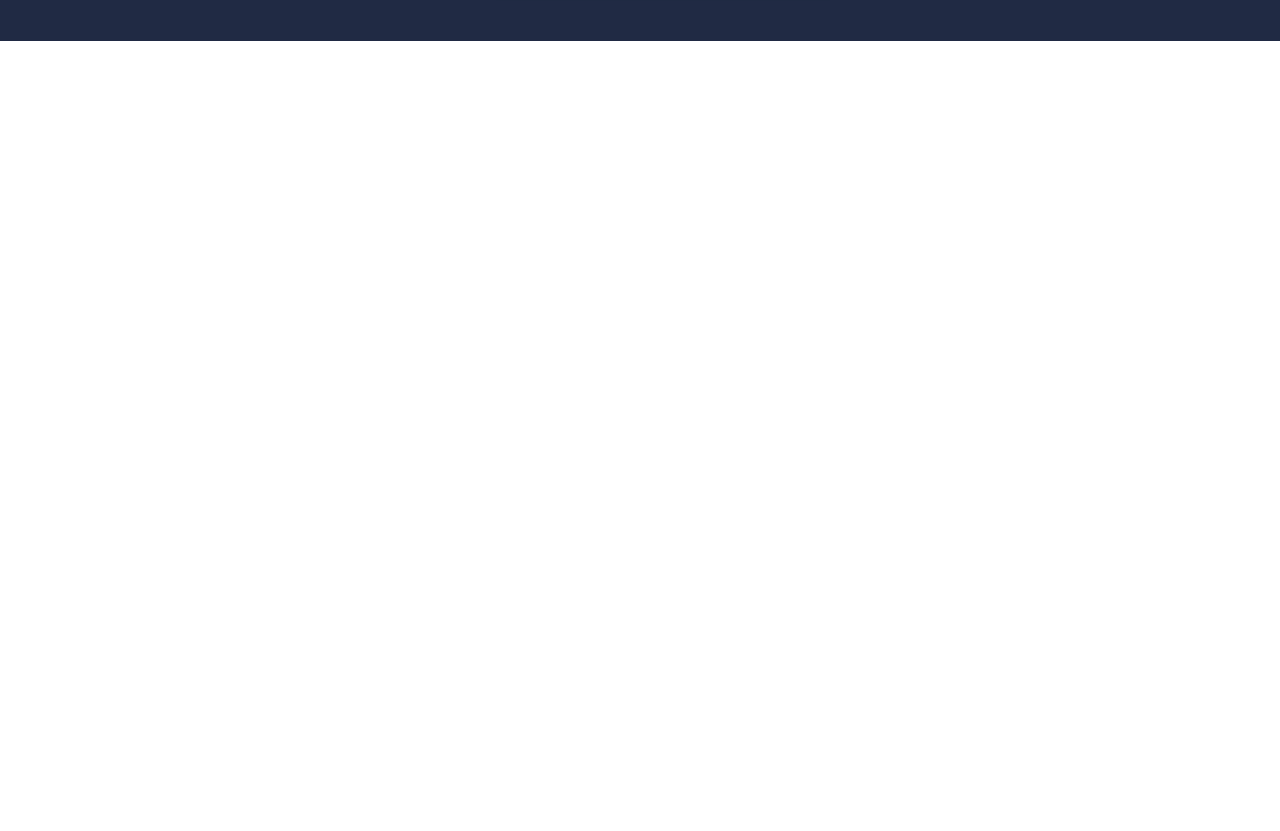
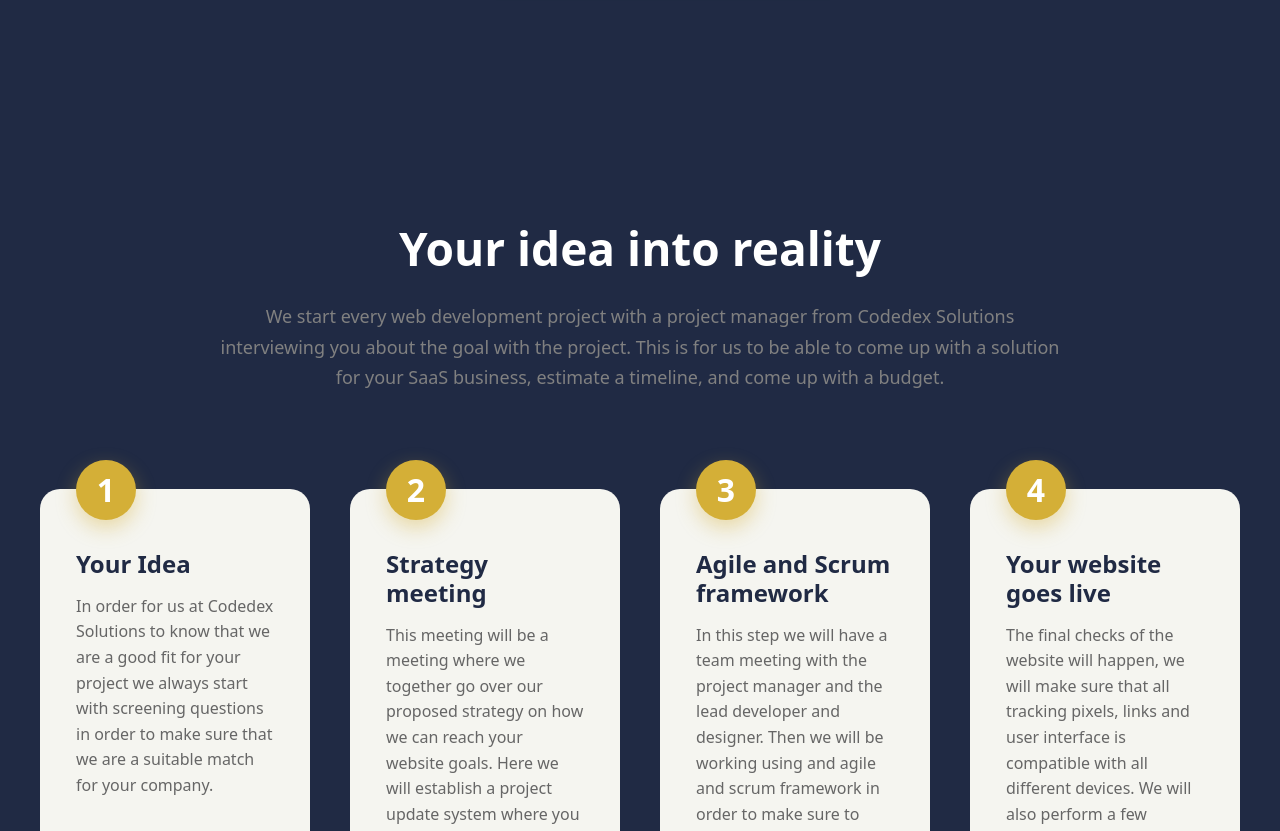
Before and after one commit to SaranshGolash/SoftwareAgencyCRM, a React (Create React App) app in the folder client/: page / in a window 1280 px wide. Shown: the part 1960-2791 px from the top of the page. Before the commit the page ends 2001 px from the top, so only its background shows below. Built offline with nearby package versions, Linux system fonts and the light colour scheme.

Commit message:
Finished working on HeaderYourIdea Component

```diff
--- a/client/src/components/Header.jsx
+++ b/client/src/components/Header.jsx
@@ -2,6 +2,7 @@ import NavBar from "./NavBar";
 import HeaderBody from "./HeaderBody";
 import HeaderServices from "./HeaderServices";
 import HeaderAboutWork from "./HeaderAboutWork";
+import HeaderYourIdea from "./HeaderYourIdea";
 
 function Header() {
     const links = [
@@ -25,6 +26,7 @@ function Header() {
             <HeaderBody />
             <HeaderServices />
             <HeaderAboutWork />
+            <HeaderYourIdea />
         </div>
         </>
     );
--- a/client/src/components/HeaderServices.jsx
+++ b/client/src/components/HeaderServices.jsx
@@ -53,6 +53,7 @@ function HeaderServices() {
         flexFlow: 'column nowrap',
         gap: '5px',
         width: '18rem',
+        backgroundColor: '#F5F5F0'
     }
 
     return (
--- /dev/null
+++ b/client/src/components/HeaderYourIdea.jsx
@@ -0,0 +1,144 @@
+import React from 'react';
+
+function HeaderYourIdea() {
+    const sectionStyle = {
+        padding: '100px 20px',
+        display: 'flex',
+        flexDirection: 'column',
+        alignItems: 'center',
+        fontFamily: 'system-ui, -apple-system, BlinkMacSystemFont, "Segoe UI", Roboto, Helvetica, Arial, sans-serif'
+    };
+
+    const headerContainerStyle = {
+        maxWidth: '850px',
+        textAlign: 'center',
+        marginBottom: '80px'
+    };
+
+    const titleStyle = {
+        fontSize: '46px',
+        fontWeight: '800',
+        marginBottom: '25px',
+        color: '#FFFFFF'
+    };
+
+    const descriptionStyle = {
+        fontSize: '18px',
+        lineHeight: '1.7',
+        color: 'grey',
+        fontWeight: '500'
+    };
+
+    const gridStyle = {
+        display: 'grid',
+        gridTemplateColumns: 'repeat(auto-fit, minmax(250px, 1fr))',
+        gap: '40px',
+        maxWidth: '1200px',
+        width: '100%'
+    };
+
+    const cardStyle = {
+        backgroundColor: '#F5F5F0',
+        padding: '50px 35px 40px 35px',
+        borderRadius: '20px',
+        position: 'relative',
+        transition: 'all 0.3s ease',
+        cursor: 'default',
+        border: '1px solid transparent'
+    };
+
+    const numberStyle = {
+        position: 'absolute',
+        top: '-30px',
+        left: '35px',
+        fontSize: '32px',
+        fontWeight: '900',
+        color: '#FFFFFF',
+        backgroundColor: '#D4AF37', // Gold Accent
+        width: '60px',
+        height: '60px',
+        display: 'flex',
+        justifyContent: 'center',
+        alignItems: 'center',
+        borderRadius: '50%',
+        boxShadow: '0 8px 20px rgba(212, 175, 55, 0.4)',
+        transition: 'transform 0.3s ease'
+    };
+
+    const stepTitleStyle = {
+        fontSize: '24px',
+        fontWeight: 'bold',
+        marginTop: '10px',
+        marginBottom: '15px',
+        color: '#202A44'
+    };
+
+    const stepDescStyle = {
+        fontSize: '16px',
+        color: '#666666',
+        lineHeight: '1.6'
+    };
+
+    const steps = [
+        {
+            number: '1',
+            title: 'Your Idea',
+            description: 'In order for us at Codedex Solutions to know that we are a good fit for your project we always start with screening questions in order to make sure that we are a suitable match for your company.'
+        },
+        {
+            number: '2',
+            title: 'Strategy meeting',
+            description: 'This meeting will be a meeting where we together go over our proposed strategy on how we can reach your website goals. Here we will establish a project update system where you will be able to follow the whole process from start to finish.'
+        },
+        {
+            number: '3',
+            title: 'Agile and Scrum framework',
+            description: 'In this step we will have a team meeting with the project manager and the lead developer and designer. Then we will be working using and agile and scrum framework in order to make sure to deliver your project on time and within budget.'
+        },
+        {
+            number: '4',
+            title: 'Your website goes live',
+            description: 'The final checks of the website will happen, we will make sure that all tracking pixels, links and user interface is compatible with all different devices. We will also perform a few different tests to make sure that the website is optimised for user experience.'
+        }
+    ];
+
+    return (
+        <section style={sectionStyle}>
+            <div style={headerContainerStyle}>
+                <h2 style={titleStyle}>Your idea into reality</h2>
+                <p style={descriptionStyle}>
+                    We start every web development project with a project manager from Codedex Solutions interviewing you about the goal with the project. This is for us to be able to come up with a solution for your SaaS business, estimate a timeline, and come up with a budget.
+                </p>
+            </div>
+
+            <div style={gridStyle}>
+                {steps.map((step, index) => (
+                    <div
+                        key={index}
+                        style={cardStyle}
+                        onMouseEnter={(e) => {
+                            e.currentTarget.style.transform = 'translateY(-10px)';
+                            e.currentTarget.style.backgroundColor = '#FFFFFF';
+                            e.currentTarget.style.boxShadow = '0 15px 35px rgba(32, 42, 68, 0.08)';
+                            e.currentTarget.style.borderColor = 'rgba(212, 175, 55, 0.2)';
+                            e.currentTarget.querySelector('.step-number').style.transform = 'scale(1.1)';
+                        }}
+                        onMouseLeave={(e) => {
+                            e.currentTarget.style.transform = 'translateY(0)';
+                            e.currentTarget.style.backgroundColor = '#F5F5F0';
+                            e.currentTarget.style.boxShadow = 'none';
+                            e.currentTarget.style.borderColor = 'transparent';
+                            e.currentTarget.querySelector('.step-number').style.transform = 'scale(1)';
+                        }}
+                    >
+                        <div className="step-number" style={numberStyle}>{step.number}</div>
+                        <h3 style={stepTitleStyle}>{step.title}</h3>
+                        <p style={stepDescStyle}>{step.description}</p>
+                    </div>
+                ))}
+            </div>
+        </section>
+    );
+}
+
+export default HeaderYourIdea;
```
